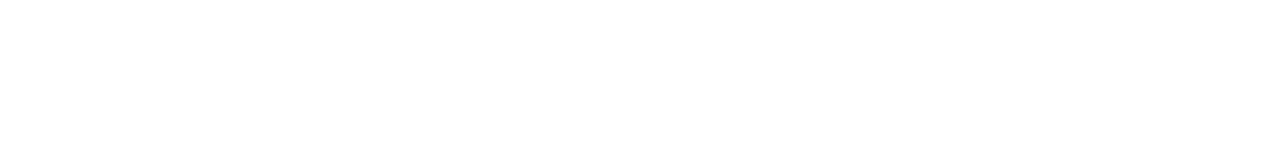
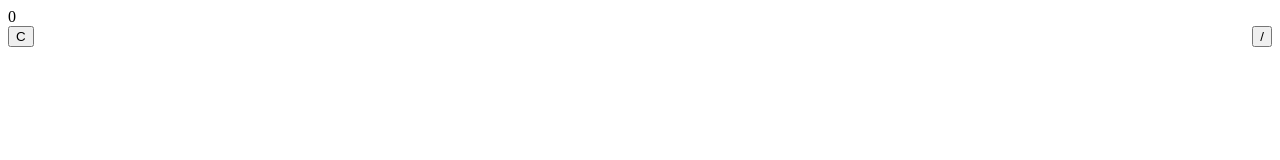
Before and after one commit to Kevin-Silva/js_calculator_project, a plain HTML site: page index.html in a window 1280 px wide. Drawn offline with Linux system fonts and the light colour scheme.

Commit message:
first components from calculator

```diff
--- a/index.css
+++ b/index.css
@@ -0,0 +1,8 @@
+*{
+    box-sizing: border-box;
+}
+.button-rows{
+    display: flex;
+    justify-content: space-between;
+    margin-bottom: 0.5%;
+}
--- a/index.html
+++ b/index.html
@@ -3,9 +3,18 @@
 <head>
     <meta charset="UTF-8">
     <meta name="viewport" content="width=device-width, initial-scale=1.0">
+    <link rel="stylesheet" href="index.css">
     <title>JS calculator</title>
 </head>
 <body>
-
+    <div class="calculator">
+        <section class="display">0</section>
+        <section class="buttons">
+            <div class="button-rows">
+                <button class="button-double">C</button>
+                <button class="button">/</button>
+            </div>
+        </section>
+    </div>
 </body>
 </html>
```
